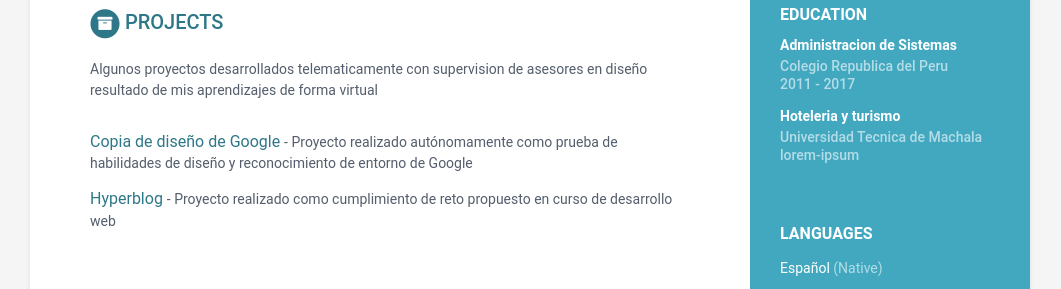
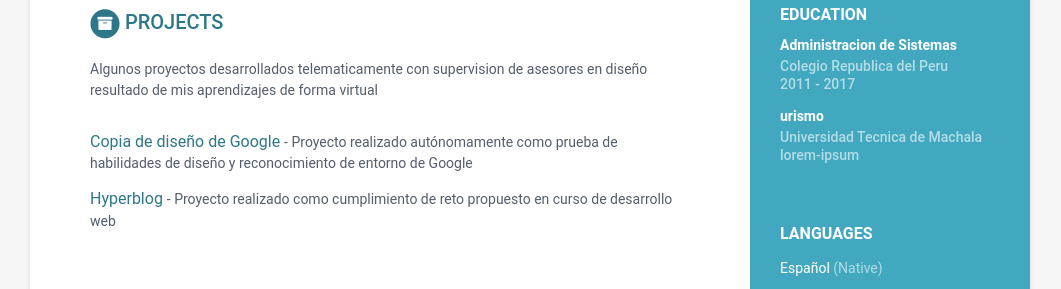
Before and after one commit to KevinC99/good-birch-4e19a, a Jekyll site: the page built from index.html, in a window 1280 px wide. Shown: the part 561-850 px from the top of the page, without its empty margins (110-1171 px from the left). Built offline with Jekyll 4.4.1, drawn with Linux system fonts in a browser that asks for light colours.

Commit message:
data.yml: updated degree in education

```diff
--- a/_data/data.yml
+++ b/_data/data.yml
@@ -53,7 +53,7 @@ education:
         - Bullet point
     degree: Administracion de Sistemas
     university: Colegio Republica del Peru
-  - degree: Hoteleria y turismo
+  - degree: urismo
     university: Universidad Tecnica de Machala
     time: lorem-ipsum
     details: >-
```
